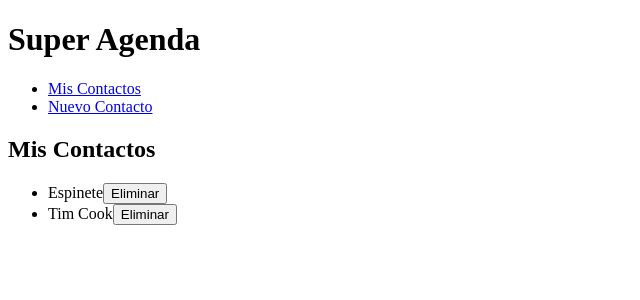
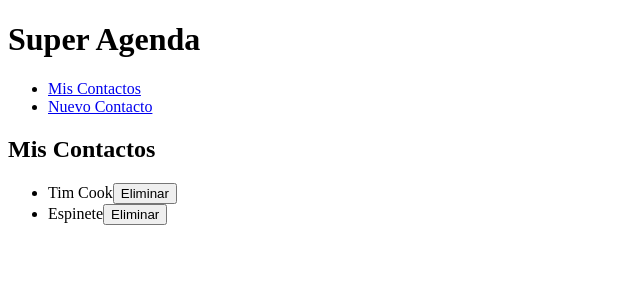
Before and after one commit to vermicida/kc-angular-web2, an Angular app: page /mis-contactos in a window 1280 px wide. Shown: the top 300 px of the page, without its empty margins (0-640 px from the left). Built offline with nearby package versions, Linux system fonts and the light colour scheme; data requests are answered from the project's data file.

Commit message:
Nuestros contactos ya se guardan y eliminan correctamente de servidor.

```diff
--- a/src/app/contacto.service.ts
+++ b/src/app/contacto.service.ts
@@ -12,14 +12,6 @@ import { Contacto } from './contacto';
 // hace posible que el servicio pueda inyectarse como dependencia en otras clases.
 @Injectable()
 export class ContactoService {
-
-  // Colección de contactos.
-  private _contactos: Contacto[] = [
-    new Contacto('Tim Cook'),
-    new Contacto('Elon Musk'),
-    new Contacto('Bill Gates'),
-    new Contacto('Chiquito de la Calzada')
-  ];
 
   // Para poder hacer peticiones HTTP necesitamos el cliente correspondiente. Tenemos
   // que inyectarlo como dependencia para usarlo en el servicio.
@@ -47,10 +39,12 @@ export class ContactoService {
   }
 
   // Elimina el contacto indicado.
-  eliminarContacto(contacto: Contacto): void {
-    this._contactos = this._contactos.filter((c: Contacto): boolean => {
-      return c.nombre !== contacto.nombre;
-    });
+  eliminarContacto(contacto: Contacto): Observable<Contacto> {
+    return this._http
+               .delete(`http://localhost:3004/contactos/${contacto.id}`)
+               .map(() => {
+                 return contacto;
+               });
   }
 
 }
--- a/src/app/mis-contactos/mis-contactos.component.ts
+++ b/src/app/mis-contactos/mis-contactos.component.ts
@@ -32,8 +32,13 @@ export class MisContactosComponent implements OnInit {
   // Este manejador se encarga de mostrar un mensaje de aviso de eliminación con el contacto indicado.
   avisarEliminacionContacto(contacto: Contacto): void {
     if (confirm(`¿Estás seguro de eliminar a ${contacto.nombre}?`)) {
-      this._contactoService.eliminarContacto(contacto);
-      //this._listaContactos = this._contactoService.obtenerContactos();
+      this._contactoService
+          .eliminarContacto(contacto)
+          .subscribe((contactoEliminado: Contacto) => {
+            this._listaContactos = this._listaContactos.filter((c: Contacto): boolean => {
+              return c.id !== contactoEliminado.id;
+            });
+          });
     }
   }
 
--- a/src/db.json
+++ b/src/db.json
@@ -1,13 +1,5 @@
 {
   "contactos": [
-    {
-      "nombre": "Espinete",
-      "email": "espinete@sesamo.com",
-      "movil": "666555444",
-      "facebook": "espinete",
-      "twitter": "@espinete",
-      "id": 1
-    },
     {
       "nombre": "Tim Cook",
       "email": "timcook@apple.com",
@@ -15,6 +7,14 @@
       "facebook": "tim_cook",
       "twitter": "@tim_cook",
       "id": 2
+    },
+    {
+      "nombre": "Espinete",
+      "email": "espinete@sesamo.com",
+      "movil": "666555444",
+      "facebook": "espinete",
+      "twitter": "@espinete",
+      "id": 3
     }
   ]
 }
```
